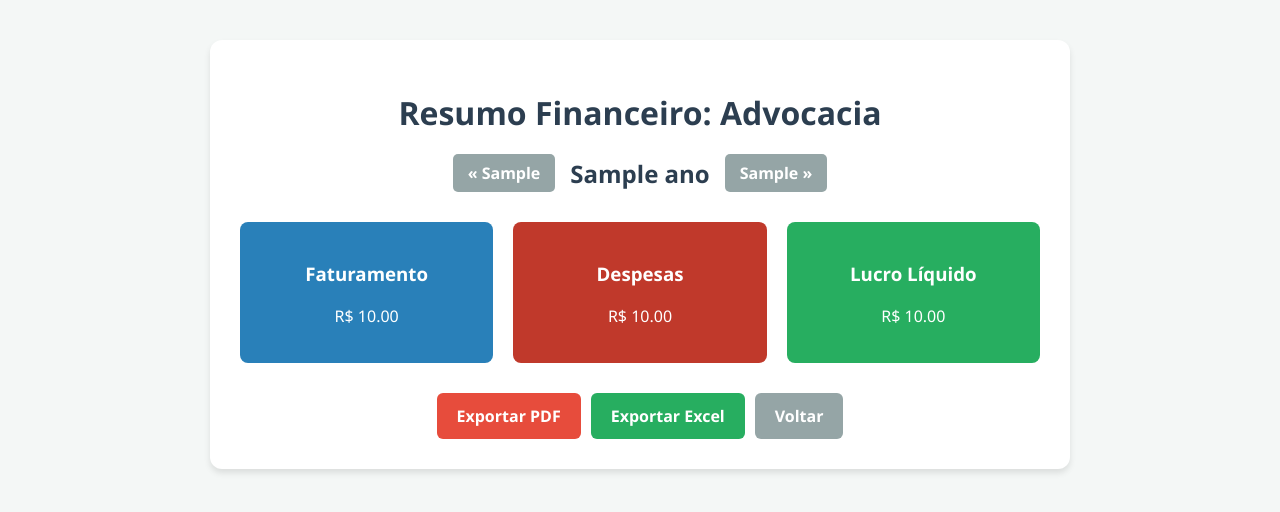
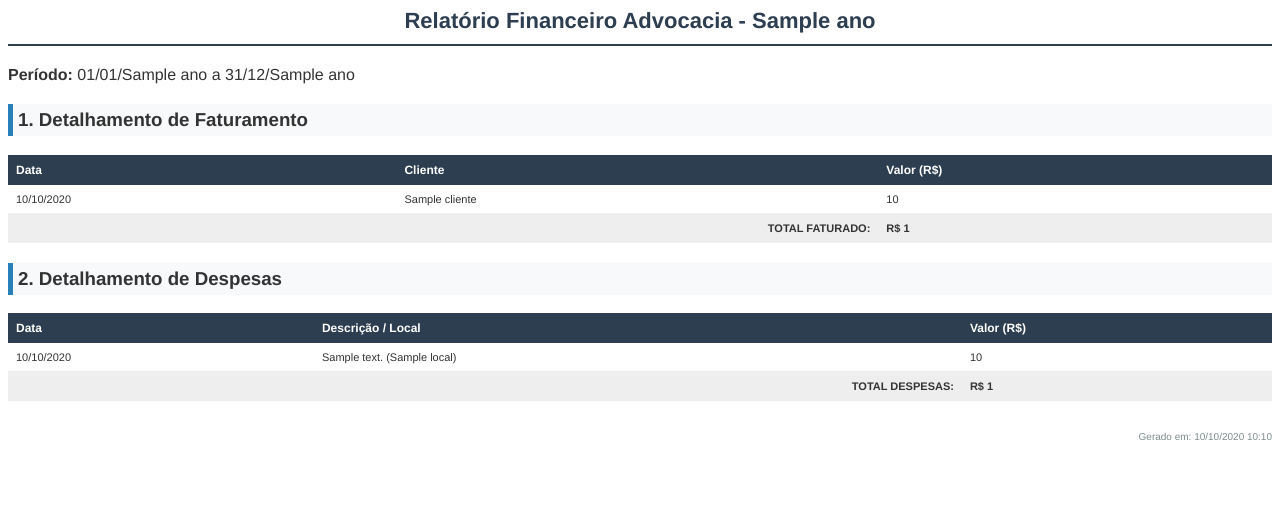
Before and after one commit to 2kbqgw7zws-eng/cristianorsousa, a Django app: template imoveis/templates/relatorio_advocacia_pdf.html in a window 1280 px wide. Shown: the top 512 px of the page. Run offline with Django 4.2, Linux system fonts and the light colour scheme; the template is opened without the code that fills it: most values are stand-ins (such as "Sample title", 1, 10 or a date in 2020).

Commit message:
Correção completa

```diff
--- a/imoveis/templates/relatorio_advocacia_pdf.html
+++ b/imoveis/templates/relatorio_advocacia_pdf.html
@@ -1,45 +1,123 @@
 <!DOCTYPE html>
-<html lang="pt-br">
+<html>
 <head>
     <meta charset="UTF-8">
-    <title>Relatório Financeiro - Advocacia</title>
     <style>
-        body { font-family: 'Segoe UI', sans-serif; margin: 40px; background-color: #f4f7f6; }
-        .container { max-width: 800px; margin: auto; background: white; padding: 30px; border-radius: 12px; box-shadow: 0 4px 6px rgba(0,0,0,0.1); text-align: center; }
-        h1 { color: #2c3e50; margin-bottom: 20px; }
-        .ano-selector { margin-bottom: 30px; display: flex; justify-content: center; align-items: center; gap: 15px; }
-        .btn-ano { text-decoration: none; padding: 8px 15px; background: #95a5a6; color: white; border-radius: 5px; font-weight: bold; }
-        .ano-atual { font-size: 24px; font-weight: bold; color: #2c3e50; }
-        .stats-grid { display: grid; grid-template-columns: 1fr 1fr 1fr; gap: 20px; margin: 30px 0; }
-        .card { padding: 20px; border-radius: 8px; color: white; text-align: center; }
-        .bg-blue { background-color: #2980b9; }
-        .bg-red { background-color: #c0392b; }
-        .bg-green { background-color: #27ae60; }
-        .btn-group { margin-top: 30px; display: flex; justify-content: center; gap: 10px; }
-        .btn { padding: 12px 20px; border-radius: 6px; text-decoration: none; color: white; font-weight: bold; cursor: pointer; border: none; }
-        .btn-pdf { background-color: #e74c3c; }
-        .btn-excel { background-color: #27ae60; }
-        .btn-back { background-color: #95a5a6; }
+        @page {
+            size: a4 portrait;
+            margin: 1cm;
+        }
+        body {
+            font-family: Helvetica, sans-serif;
+            color: #333;
+        }
+        .header {
+            text-align: center;
+            border-bottom: 2px solid #2c3e50;
+            padding-bottom: 10px;
+            margin-bottom: 20px;
+        }
+        h1 { margin: 0; color: #2c3e50; font-size: 22px; }
+        h3 {
+            background-color: #f8f9fa;
+            padding: 5px;
+            border-left: 5px solid #2980b9;
+            margin-top: 20px;
+        }
+        table {
+            width: 100%;
+            border-collapse: collapse;
+            margin-bottom: 10px;
+        }
+        th {
+            background-color: #2c3e50;
+            color: white;
+            text-align: left;
+            padding: 8px;
+            font-size: 12px;
+        }
+        td {
+            border-bottom: 1px solid #eee;
+            padding: 8px;
+            font-size: 11px;
+        }
+        .total-row {
+            background-color: #eee;
+            font-weight: bold;
+        }
+        .footer {
+            text-align: right;
+            font-size: 10px;
+            color: #7f8c8d;
+            margin-top: 30px;
+        }
     </style>
 </head>
 <body>
-    <div class="container">
-        <h1>Resumo Financeiro: Advocacia</h1>
-        <div class="ano-selector">
-            <a href="?ano={{ ano_anterior }}" class="btn-ano">« {{ ano_anterior }}</a>
-            <span class="ano-atual">{{ ano }}</span>
-            <a href="?ano={{ ano_proximo }}" class="btn-ano">{{ ano_proximo }} »</a>
-        </div>
-        <div class="stats-grid">
-            <div class="card bg-blue"><h3>Faturamento</h3><p>R$ {{ faturamento|floatformat:2 }}</p></div>
-            <div class="card bg-red"><h3>Despesas</h3><p>R$ {{ despesas|floatformat:2 }}</p></div>
-            <div class="card bg-green"><h3>Lucro Líquido</h3><p>R$ {{ lucro|floatformat:2 }}</p></div>
-        </div>
-        <div class="btn-group">
-            <a href="{% url 'download_advocacia_pdf' %}?ano={{ ano }}" class="btn btn-pdf">Exportar PDF</a>
-            <a href="{% url 'download_advocacia_excel' %}?ano={{ ano }}" class="btn btn-excel">Exportar Excel</a>
-            <a href="/admin/" class="btn btn-back">Voltar</a>
-        </div>
+    <div class="header">
+        <h1>Relatório Financeiro Advocacia - {{ ano }}</h1>
+    </div>
+
+    <p><strong>Período:</strong> 01/01/{{ ano }} a 31/12/{{ ano }}</p>
+
+    <h3>1. Detalhamento de Faturamento</h3>
+    <table>
+        <thead>
+            <tr>
+                <th>Data</th>
+                <th>Cliente</th>
+                <th>Valor (R$)</th>
+            </tr>
+        </thead>
+        <tbody>
+            {% for f in faturamentos %}
+            <tr>
+                <td>{{ f.data|date:"d/m/Y" }}</td>
+                <td>{{ f.cliente }}</td>
+                <td>{{ f.valor }}</td>
+            </tr>
+            {% empty %}
+            <tr>
+                <td colspan="3" style="text-align:center;">Nenhum faturamento registrado para este ano.</td>
+            </tr>
+            {% endfor %}
+            <tr class="total-row">
+                <td colspan="2" style="text-align:right;">TOTAL FATURADO:</td>
+                <td>R$ {{ total_f }}</td>
+            </tr>
+        </tbody>
+    </table>
+
+    <h3>2. Detalhamento de Despesas</h3>
+    <table>
+        <thead>
+            <tr>
+                <th>Data</th>
+                <th>Descrição / Local</th>
+                <th>Valor (R$)</th>
+            </tr>
+        </thead>
+        <tbody>
+            {% for d in despesas %}
+            <tr>
+                <td>{{ d.data|date:"d/m/Y" }}</td>
+                <td>{{ d.descricao }} ({{ d.local }})</td>
+                <td>{{ d.valor }}</td>
+            </tr>
+            {% empty %}
+            <tr>
+                <td colspan="3" style="text-align:center;">Nenhuma despesa registrada para este ano.</td>
+            </tr>
+            {% endfor %}
+            <tr class="total-row">
+                <td colspan="2" style="text-align:right;">TOTAL DESPESAS:</td>
+                <td>R$ {{ total_d }}</td>
+            </tr>
+        </tbody>
+    </table>
+
+    <div class="footer">
+        Gerado em: {{ data_emissao|date:"d/m/Y H:i" }}
     </div>
 </body>
 </html>
```
Also changed, not shown: advocacia/views.py (+20 -54 lines).
